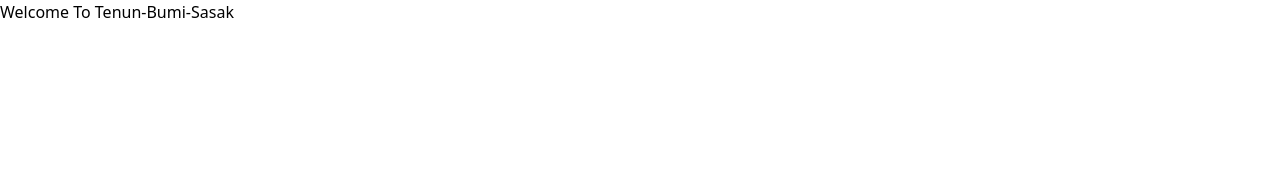
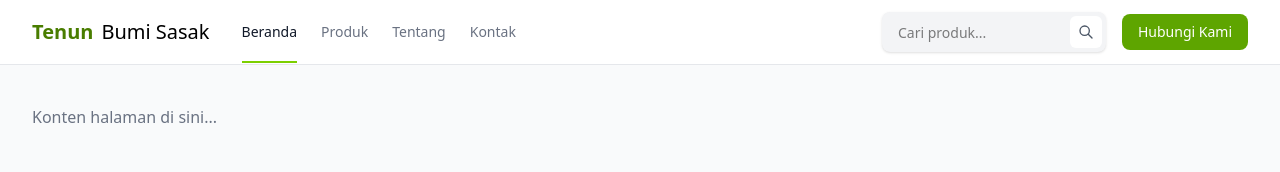
Before and after one commit to 4131yyu/tenun-bumi-sasak, a plain HTML site: page index.html in a window 1280 px wide. Drawn offline with nearby package versions, Linux system fonts and the light colour scheme; files that its build step writes are made by us from their sources.

Commit message:
feat: navbar

```diff
--- a/index.html
+++ b/index.html
@@ -1,15 +1,158 @@
-<!DOCTYPE html>
+<!doctype html>
 <html lang="en">
+  <head>
+    <meta charset="UTF-8" />
+    <meta name="viewport" content="width=device-width, initial-scale=1.0" />
+    <script src="https://cdn.jsdelivr.net/npm/@tailwindcss/browser@4"></script>
+    <title>Tenun Bumi Sasak</title>
+  </head>
 
-<head>
-    <meta charset="UTF-8">
-    <meta name="viewport" content="width=device-width, initial-scale=1.0">
-    <link rel="stylesheet" href="style.css">
-    <title>Tenun-Bumi-Sasak</title>
-</head>
+  <body class="bg-gray-50 dark:bg-gray-950">
+    <header
+      class="border-b border-gray-200 bg-white dark:border-gray-800 dark:bg-gray-900"
+    >
+      <div
+        class="mx-auto flex h-16 max-w-7xl items-center gap-8 px-4 sm:px-6 lg:px-8"
+      >
+        <a href="#" class="flex items-center gap-2 text-xl">
+          <span class="font-bold text-lime-700 dark:text-lime-400">Tenun</span>
+          <span class="font-medium dark:text-white">Bumi Sasak</span>
+        </a>
 
-<body>
-    <h1 class="text-4xl font-bold text-center">Welcome To Tenun-Bumi-Sasak</h1>
-</body>
+        <div class="flex flex-1 items-center justify-end md:justify-between">
+          <nav aria-label="Global" class="hidden md:block">
+            <ul class="flex items-center gap-6 text-sm">
+              <li>
+                <a
+                  class="border-b-2 border-lime-500 pb-5 text-sm font-medium text-gray-900 dark:border-lime-400 dark:text-white"
+                  href="#"
+                  >Beranda</a
+                >
+              </li>
+              <li>
+                <a
+                  class="text-gray-500 transition hover:text-gray-500/75 dark:text-white dark:hover:text-white/75"
+                  href="#"
+                  >Produk</a
+                >
+              </li>
+              <li>
+                <a
+                  class="text-gray-500 transition hover:text-gray-500/75 dark:text-white dark:hover:text-white/75"
+                  href="#"
+                  >Tentang</a
+                >
+              </li>
+              <li>
+                <a
+                  class="text-gray-500 transition hover:text-gray-500/75 dark:text-white dark:hover:text-white/75"
+                  href="#"
+                  >Kontak</a
+                >
+              </li>
+            </ul>
+          </nav>
 
+          <div class="flex items-center gap-4">
+            <div class="relative hidden sm:block">
+              <label class="sr-only" for="search">Search</label>
+              <input
+                class="h-10 w-full rounded-lg border-none bg-gray-100 ps-4 pe-10 text-sm shadow-sm sm:w-56 dark:bg-gray-800 dark:text-white"
+                id="search"
+                type="search"
+                placeholder="Cari produk..."
+              />
+              <button
+                type="button"
+                class="absolute end-1 top-1/2 -translate-y-1/2 rounded-md bg-white p-2 text-gray-600 transition hover:text-gray-700 dark:bg-gray-900 dark:text-gray-300 dark:hover:text-gray-200"
+              >
+                <span class="sr-only">Search</span>
+                <svg
+                  xmlns="http://www.w3.org/2000/svg"
+                  class="size-4"
+                  fill="none"
+                  viewBox="0 0 24 24"
+                  stroke="currentColor"
+                  stroke-width="2"
+                >
+                  <path
+                    stroke-linecap="round"
+                    stroke-linejoin="round"
+                    d="M21 21l-6-6m2-5a7 7 0 11-14 0 7 7 0 0114 0z"
+                  />
+                </svg>
+              </button>
+            </div>
+
+            <a
+              href="#"
+              class="hidden shrink-0 rounded-lg bg-lime-600 px-4 py-2 text-sm font-medium text-white transition hover:bg-lime-700 sm:block"
+            >
+              Hubungi Kami
+            </a>
+
+            <button
+              id="menu-btn"
+              class="block rounded bg-gray-100 p-2.5 text-gray-600 transition hover:text-gray-600/75 md:hidden dark:bg-gray-800 dark:text-white dark:hover:text-white/75"
+            >
+              <span class="sr-only">Toggle menu</span>
+              <svg
+                xmlns="http://www.w3.org/2000/svg"
+                class="size-5"
+                fill="none"
+                viewBox="0 0 24 24"
+                stroke="currentColor"
+                stroke-width="2"
+              >
+                <path
+                  stroke-linecap="round"
+                  stroke-linejoin="round"
+                  d="M4 6h16M4 12h16M4 18h16"
+                />
+              </svg>
+            </button>
+          </div>
+        </div>
+      </div>
+
+      <!-- Mobile menu -->
+      <div
+        id="mobile-menu"
+        class="hidden border-t border-gray-200 bg-white md:hidden dark:border-gray-800 dark:bg-gray-900"
+      >
+        <nav class="flex flex-col gap-1 px-4 py-3">
+          <a
+            href="#"
+            class="rounded-md px-3 py-2 text-sm font-medium text-gray-900 bg-gray-100 dark:text-white dark:bg-gray-800"
+            >Beranda</a
+          >
+          <a
+            href="#"
+            class="rounded-md px-3 py-2 text-sm text-gray-500 hover:bg-gray-100 dark:text-white dark:hover:bg-gray-800"
+            >Produk</a
+          >
+          <a
+            href="#"
+            class="rounded-md px-3 py-2 text-sm text-gray-500 hover:bg-gray-100 dark:text-white dark:hover:bg-gray-800"
+            >Tentang</a
+          >
+          <a
+            href="#"
+            class="rounded-md px-3 py-2 text-sm text-gray-500 hover:bg-gray-100 dark:text-white dark:hover:bg-gray-800"
+            >Kontak</a
+          >
+        </nav>
+      </div>
+    </header>
+
+    <main class="mx-auto max-w-7xl px-4 py-10 sm:px-6 lg:px-8">
+      <p class="text-gray-500 dark:text-gray-400">Konten halaman di sini...</p>
+    </main>
+
+    <script>
+      const btn = document.getElementById("menu-btn");
+      const menu = document.getElementById("mobile-menu");
+      btn.addEventListener("click", () => menu.classList.toggle("hidden"));
+    </script>
+  </body>
 </html>
```
